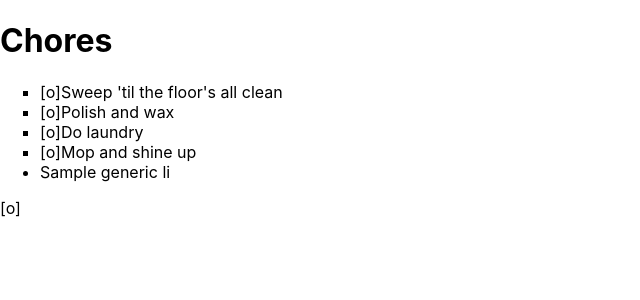
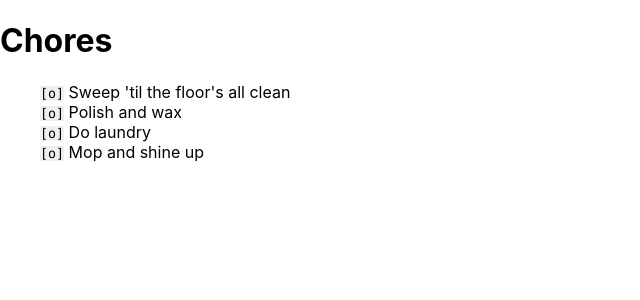
Before and after one commit to sgwicks/todo-r, a React (Create React App) app: page / in a window 1280 px wide. Shown: the top 300 px of the page, without its empty margins (0-640 px from the left). Built offline with nearby package versions, Linux system fonts and the light colour scheme.

Commit message:
Use monospace font for status button. Remove most button styling

```diff
--- a/src/App.js
+++ b/src/App.js
@@ -1,7 +1,10 @@
 import React, { useState } from 'react';
-import './App.css';
+import styled from 'styled-components'
 import Task from './components/Task'
-import Status from './components/Status';
+
+const TaskList = styled.ul`
+  list-style-type: none;
+`
 
 function App() {
   const [taskList] = useState(['Sweep \'til the floor\'s all clean', 'Polish and wax', 'Do laundry', 'Mop and shine up'])
@@ -9,11 +12,9 @@ function App() {
   return (
     <div className="App">
       <h1>Chores</h1>
-      <ul>
-  {taskList.map((task, i) => <Task status='done' key={'task' + i}>{task}</Task>)}
-        <li>Sample generic li</li>
-      </ul>
-      <Status />
+      <TaskList>
+        {taskList.map((task, i) => <Task status='done' key={'task' + i}>{task}</Task>)}
+      </TaskList>
     </div>
   );
 }
--- a/src/components/Status.jsx
+++ b/src/components/Status.jsx
@@ -1,11 +1,16 @@
 import React, { useState } from 'react';
 import styled from 'styled-components'
 
-const statusButton = styled.button`
-
+const StatusButton = styled.button`
+    cursor: pointer;
+    margin: 0;
+    padding: 0;
+    border: none;
+    font-family: "Lucida Console", Monaco, monospace;
 `
 
 const Status = () => {
+
     const [status, setStatus] = useState('o')
 
     const handleStatus = () => {
@@ -14,9 +19,9 @@ const Status = () => {
     }
 
     return (
-        <statusButton onClick={handleStatus}>
+        <StatusButton onClick={handleStatus}>
             [{status}]
-        </statusButton>
+        </StatusButton>
     );
 };
 
--- a/src/components/Task.jsx
+++ b/src/components/Task.jsx
@@ -2,9 +2,10 @@ import React from 'react';
 import styled from 'styled-components';
 import Status from './Status'
 
-const task = ({className, children}) => <li className={className}><Status />{children}</li>
+const task = ({className, children}) => <li className={className}><Status /> {children}</li>
 
 const Task = styled(task)`
+    /*
     list-style-type: ${props => {
         switch(props.status) {
             case 'done': return 'square';
@@ -12,6 +13,7 @@ const Task = styled(task)`
             default: return 'round';
         }
     }};
+    */
 `
 
 export default Task;
```
